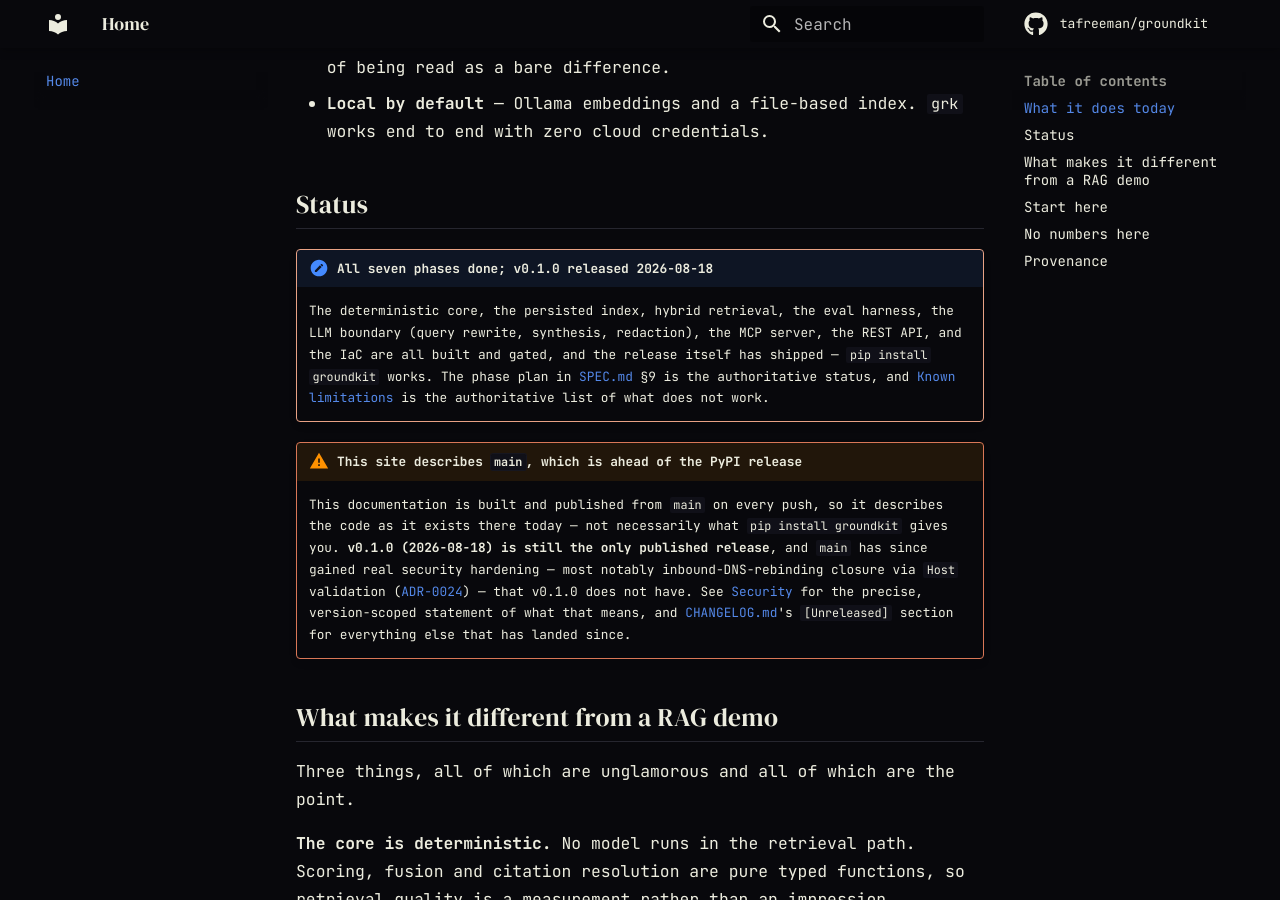
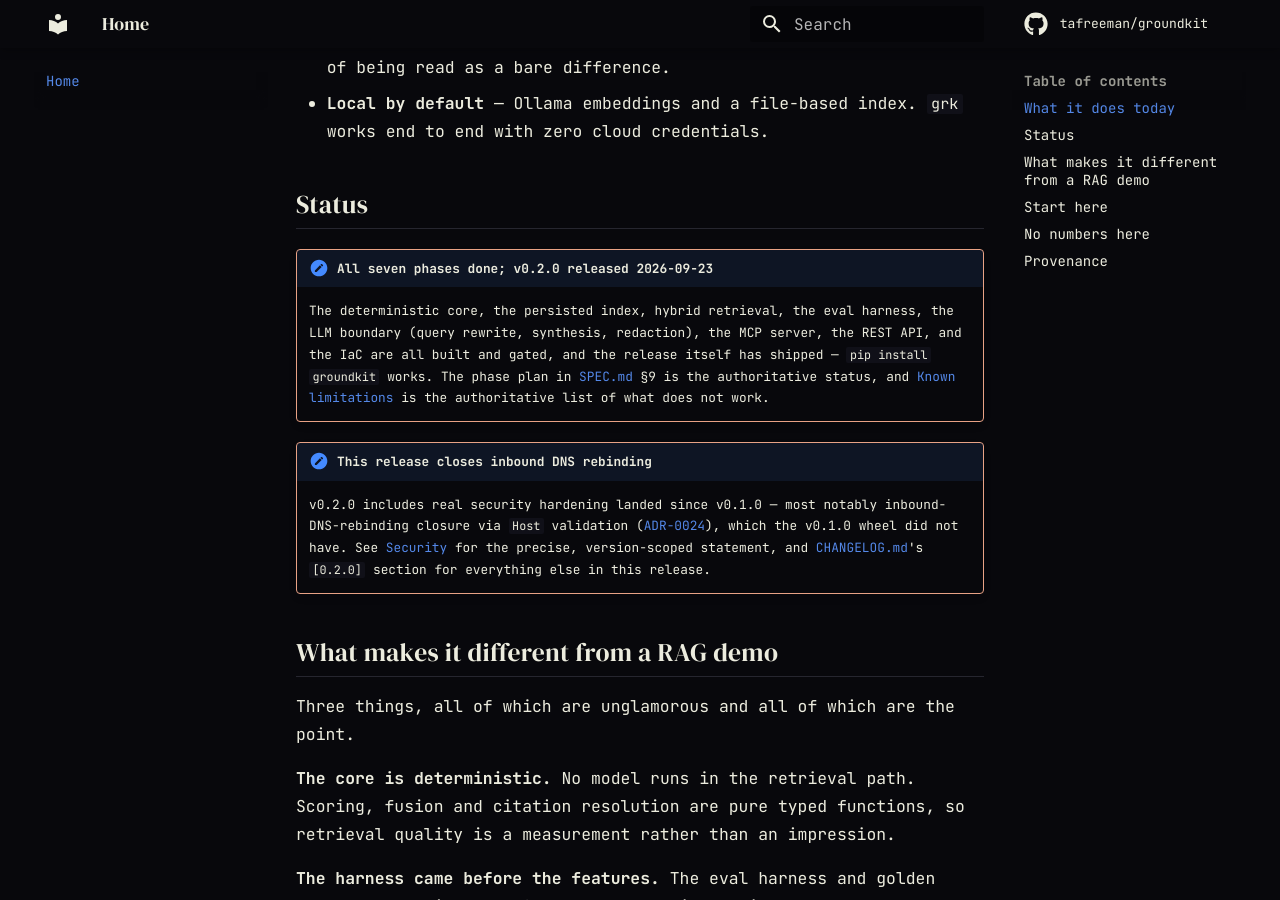
Before and after one commit to tafreeman/groundkit, an MkDocs documentation site: the page built from docs/index.md, in a window 1280 px wide and 900 px high, scrolled down 1540 px. Built offline with MkDocs 1.6.1 and Material for MkDocs 9.7.7, drawn with Linux system fonts in a browser that asks for light colours; comment, search, counter and statistics services are not loaded.

Commit message:
chore(release): prepare v0.2.0 — version bump and doc-truth fixes
Bump version to 0.2.0 in pyproject.toml and groundkit.__version__, and
cut CHANGELOG [Unreleased] into [0.2.0]. Bring README, SECURITY.md and
the docs site current with what ships in this release, most notably
that the inbound-DNS-rebinding closure (Host validation, ADR-0024) is
now in the published wheel rather than main-only.

```diff
--- a/docs/index.md
+++ b/docs/index.md
@@ -52,7 +52,7 @@ default. Term by term:
 
 ## Status
 
-!!! note "All seven phases done; v0.1.0 released 2026-08-18"
+!!! note "All seven phases done; v0.2.0 released 2026-09-23"
 
     The deterministic core, the persisted index, hybrid retrieval, the eval
     harness, the LLM boundary (query rewrite, synthesis, redaction), the MCP
@@ -63,19 +63,16 @@ default. Term by term:
     [Known limitations](limitations.md) is the authoritative list of what
     does not work.
 
-!!! warning "This site describes `main`, which is ahead of the PyPI release"
+!!! note "This release closes inbound DNS rebinding"
 
-    This documentation is built and published from `main` on every push, so it
-    describes the code as it exists there today — not necessarily what
-    `pip install groundkit` gives you. **v0.1.0 (2026-08-18) is still the only
-    published release**, and `main` has since gained real security hardening —
-    most notably inbound-DNS-rebinding closure via `Host` validation
-    ([ADR-0024](adr/ADR-0024-host-header-validation-on-both-transports.md)) —
-    that v0.1.0 does not have. See
+    v0.2.0 includes real security hardening landed since v0.1.0 — most
+    notably inbound-DNS-rebinding closure via `Host` validation
+    ([ADR-0024](adr/ADR-0024-host-header-validation-on-both-transports.md)),
+    which the v0.1.0 wheel did not have. See
     [Security](security.md#version-scope) for the precise, version-scoped
-    statement of what that means, and
+    statement, and
     [CHANGELOG.md](https://github.com/tafreeman/groundkit/blob/main/CHANGELOG.md)'s
-    `[Unreleased]` section for everything else that has landed since.
+    `[0.2.0]` section for everything else in this release.
 
 ## What makes it different from a RAG demo
 
--- a/pyproject.toml
+++ b/pyproject.toml
@@ -4,7 +4,7 @@ build-backend = "hatchling.build"
 
 [project]
 name = "groundkit"
-version = "0.1.0"
+version = "0.2.0"
 description = "Grounded, citation-verifiable hybrid retrieval: persisted BM25 + dense index, MCP server, and a retrieval eval harness. Local-first."
 readme = "README.md"
 requires-python = ">=3.11"
--- a/src/groundkit/__init__.py
+++ b/src/groundkit/__init__.py
@@ -1,3 +1,3 @@
 """groundkit: grounded, citation-verifiable hybrid retrieval with a persisted index."""
 
-__version__ = "0.1.0"
+__version__ = "0.2.0"
```
Also changed, not shown: CHANGELOG.md (+2 -0 lines), README.md (+15 -27 lines), SECURITY.md (+6 -14 lines), 1 other file.
